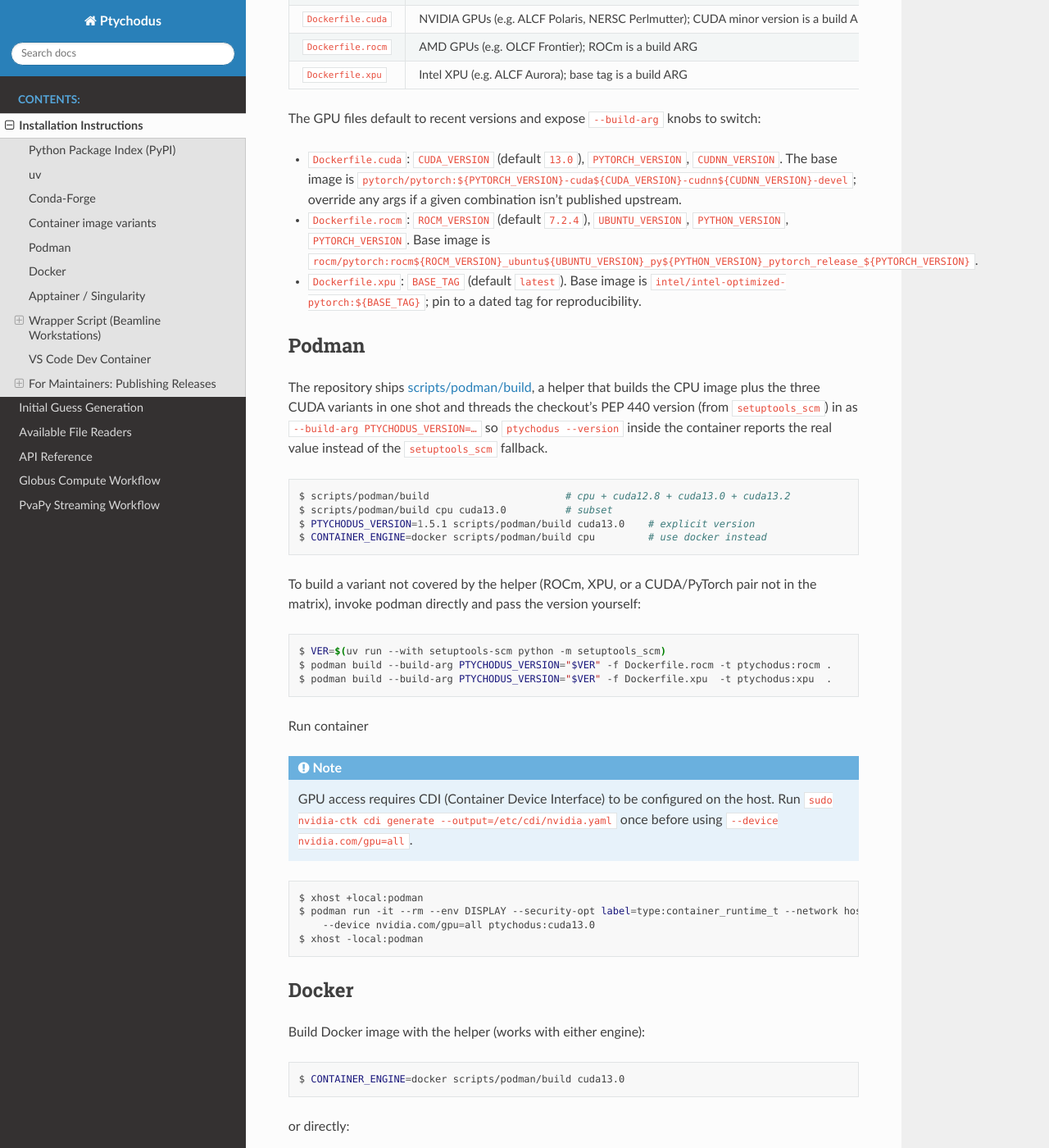
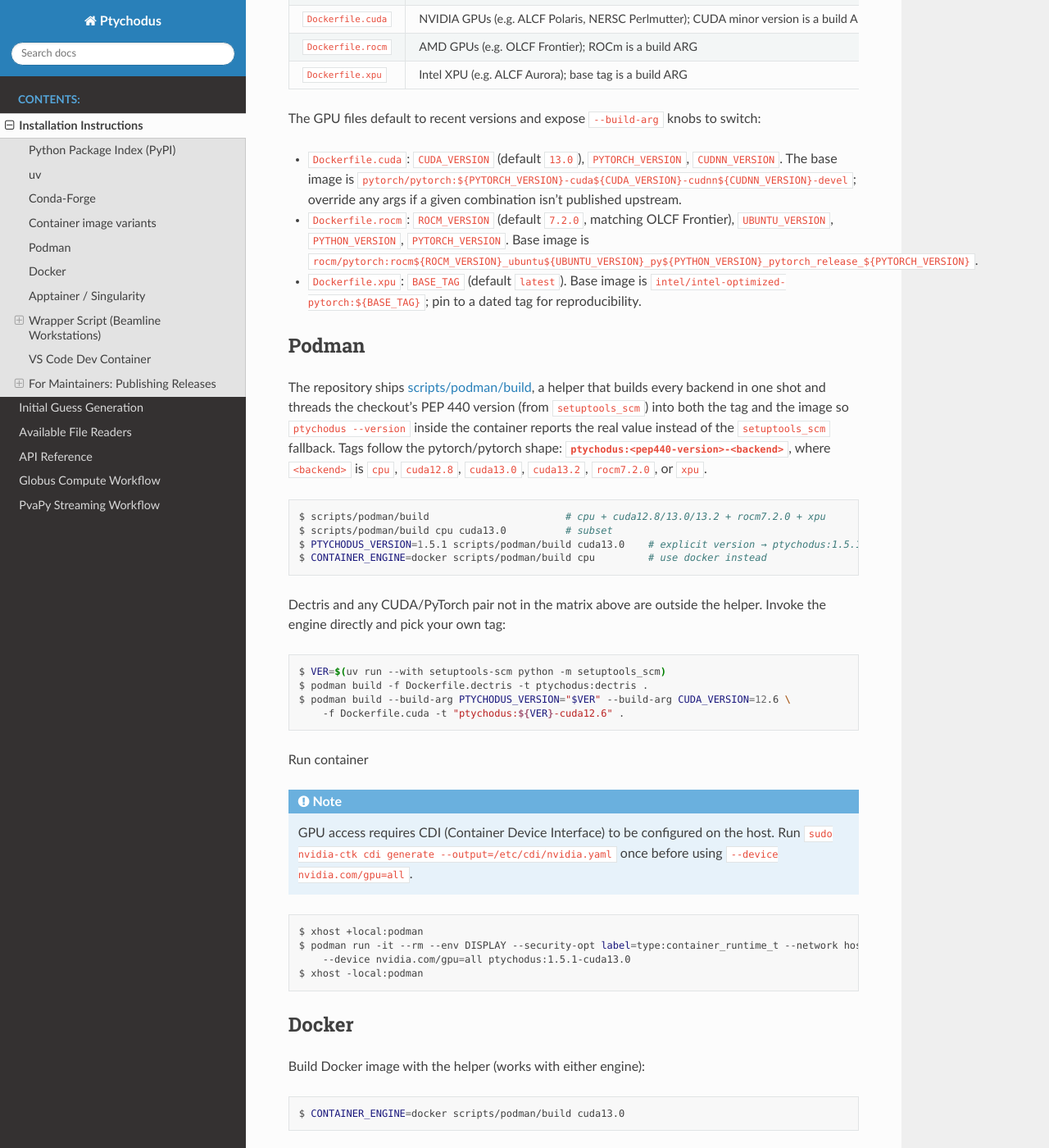
Before and after one commit to AdvancedPhotonSource/ptychodus, a Sphinx documentation site: the page built from docs/source/getting_started.md, in a window 1280 px wide and 1400 px high, scrolled down 1506 px. Shown: the whole window at 82% size. Built offline with Sphinx 7.4.7 and the Read the Docs theme 3.1.0, drawn with Linux system fonts in a browser that asks for light colours; some of the changed text lies outside the part shown.

Commit message:
build: include ptychodus version in container image tags
Tag format is now `ptychodus:<pep440-version>-<backend>` (pytorch/pytorch
shape, minus runtime/devel). Helper covers cpu, cuda12.8/13.0/13.2,
rocm7.2.0, xpu; ROCm default lowered to 7.2.0 per OLCF Frontier docs.
Wrapper resolves the newest matching versioned image at runtime so a
rebuild doesn't require editing the script.

Co-Authored-By: Claude Opus 4.7 (1M context) <noreply@anthropic.com>

````diff
--- a/docs/source/getting_started.md
+++ b/docs/source/getting_started.md
@@ -77,26 +77,27 @@ The repository ships one Dockerfile per accelerator family. Pick the variant tha
 The GPU files default to recent versions and expose `--build-arg` knobs to switch:
 
 - `Dockerfile.cuda`: `CUDA_VERSION` (default `13.0`), `PYTORCH_VERSION`, `CUDNN_VERSION`. The base image is `pytorch/pytorch:${PYTORCH_VERSION}-cuda${CUDA_VERSION}-cudnn${CUDNN_VERSION}-devel`; override any args if a given combination isn't published upstream.
-- `Dockerfile.rocm`: `ROCM_VERSION` (default `7.2.4`), `UBUNTU_VERSION`, `PYTHON_VERSION`, `PYTORCH_VERSION`. Base image is `rocm/pytorch:rocm${ROCM_VERSION}_ubuntu${UBUNTU_VERSION}_py${PYTHON_VERSION}_pytorch_release_${PYTORCH_VERSION}`.
+- `Dockerfile.rocm`: `ROCM_VERSION` (default `7.2.0`, matching OLCF Frontier), `UBUNTU_VERSION`, `PYTHON_VERSION`, `PYTORCH_VERSION`. Base image is `rocm/pytorch:rocm${ROCM_VERSION}_ubuntu${UBUNTU_VERSION}_py${PYTHON_VERSION}_pytorch_release_${PYTORCH_VERSION}`.
 - `Dockerfile.xpu`: `BASE_TAG` (default `latest`). Base image is `intel/intel-optimized-pytorch:${BASE_TAG}`; pin to a dated tag for reproducibility.
 
 ## Podman
 
-The repository ships [scripts/podman/build](../../scripts/podman/build), a helper that builds the CPU image plus the three CUDA variants in one shot and threads the checkout's PEP 440 version (from `setuptools_scm`) in as `--build-arg PTYCHODUS_VERSION=…` so `ptychodus --version` inside the container reports the real value instead of the `setuptools_scm` fallback.
+The repository ships [scripts/podman/build](../../scripts/podman/build), a helper that builds every backend in one shot and threads the checkout's PEP 440 version (from `setuptools_scm`) into both the tag and the image so `ptychodus --version` inside the container reports the real value instead of the `setuptools_scm` fallback. Tags follow the pytorch/pytorch shape: **`ptychodus:<pep440-version>-<backend>`**, where `<backend>` is `cpu`, `cuda12.8`, `cuda13.0`, `cuda13.2`, `rocm7.2.0`, or `xpu`.
 
 ```sh
-$ scripts/podman/build                       # cpu + cuda12.8 + cuda13.0 + cuda13.2
+$ scripts/podman/build                       # cpu + cuda12.8/13.0/13.2 + rocm7.2.0 + xpu
 $ scripts/podman/build cpu cuda13.0          # subset
-$ PTYCHODUS_VERSION=1.5.1 scripts/podman/build cuda13.0    # explicit version
+$ PTYCHODUS_VERSION=1.5.1 scripts/podman/build cuda13.0    # explicit version → ptychodus:1.5.1-cuda13.0
 $ CONTAINER_ENGINE=docker scripts/podman/build cpu         # use docker instead
 ```
 
-To build a variant not covered by the helper (ROCm, XPU, or a CUDA/PyTorch pair not in the matrix), invoke podman directly and pass the version yourself:
+Dectris and any CUDA/PyTorch pair not in the matrix above are outside the helper. Invoke the engine directly and pick your own tag:
 
 ```sh
 $ VER=$(uv run --with setuptools-scm python -m setuptools_scm)
-$ podman build --build-arg PTYCHODUS_VERSION="$VER" -f Dockerfile.rocm -t ptychodus:rocm .
-$ podman build --build-arg PTYCHODUS_VERSION="$VER" -f Dockerfile.xpu  -t ptychodus:xpu  .
+$ podman build -f Dockerfile.dectris -t ptychodus:dectris .
+$ podman build --build-arg PTYCHODUS_VERSION="$VER" --build-arg CUDA_VERSION=12.6 \
+    -f Dockerfile.cuda -t "ptychodus:${VER}-cuda12.6" .
 ```
 
 Run container
@@ -108,7 +109,7 @@ GPU access requires CDI (Container Device Interface) to be configured on the hos
 ```sh
 $ xhost +local:podman
 $ podman run -it --rm --env DISPLAY --security-opt label=type:container_runtime_t --network host \
-    --device nvidia.com/gpu=all ptychodus:cuda13.0
+    --device nvidia.com/gpu=all ptychodus:1.5.1-cuda13.0
 $ xhost -local:podman
 ```
 
@@ -136,7 +137,7 @@ GPU access requires [nvidia-container-toolkit](https://docs.nvidia.com/datacente
 ```sh
 $ xhost +local:docker
 $ docker run -it --rm  -e "DISPLAY=$DISPLAY" -v "$HOME/.Xauthority:/root/.Xauthority:ro" --network host \
-      --gpus all --ipc=host --ulimit memlock=-1 --ulimit stack=67108864 ptychodus:cuda13.0
+      --gpus all --ipc=host --ulimit memlock=-1 --ulimit stack=67108864 ptychodus:1.5.1-cuda13.0
 $ xhost -local:docker
 ```
 
@@ -145,7 +146,7 @@ $ xhost -local:docker
 The images above are OCI-compliant and can be converted to SIF for HPC sites (NERSC, OLCF, ALCF) that prefer Apptainer. After building an OCI image locally, convert it:
 
 ```sh
-$ apptainer build ptychodus-cuda13.0.sif docker-daemon://localhost/ptychodus:cuda13.0
+$ apptainer build ptychodus-1.5.1-cuda13.0.sif docker-daemon://localhost/ptychodus:1.5.1-cuda13.0
 ```
 
 If the image lives in a registry, pull directly with `docker://` instead.
@@ -186,7 +187,7 @@ Sanity check:
 $ ptychodus --version
 ```
 
-stderr will show a one-line notice such as `ptychodus: using image ptychodus:cuda13.0 (detected: nvidia)`; stdout prints the version reported by the in-container `ptychodus`.
+stderr will show a one-line notice such as `ptychodus: using image ptychodus:1.5.1-cuda13.0 (detected: nvidia)` — the wrapper resolves the newest `ptychodus:*-cuda13.0` tag in local podman storage at each launch. stdout prints the version reported by the in-container `ptychodus`.
 
 ### Usage
 
@@ -194,7 +195,7 @@ stderr will show a one-line notice such as `ptychodus: using image ptychodus:cud
 $ ptychodus                                          # GUI, auto-detect GPU
 $ ptychodus -s settings.ini                          # GUI with settings
 $ ptychodus -b reconstruct -i ./input -o ./output    # headless batch
-$ PTYCHODUS_IMAGE=ptychodus:cpu ptychodus            # force CPU image
+$ PTYCHODUS_IMAGE=ptychodus:1.5.1-cpu ptychodus      # force a specific image
 $ PTYCHODUS_QUIET=1 ptychodus -v                     # silent, version only
 ```
 
@@ -207,14 +208,14 @@ File paths passed via `-i`, `-o`, `-s`, or as positional arguments resolve natur
 | `PTYCHODUS_IMAGE` | Skip GPU auto-detection; use this image tag verbatim. |
 | `PTYCHODUS_QUIET` | Suppress the stderr "using image" notice. |
 
-The image tag map and the list of beamline mounts live near the top of `scripts/podman/ptychodus` and can be edited in place to retag or add sites (for example `/data`, `/nsls2`).
+The `BACKEND_FOR` map (which backend suffix pairs with each detected GPU family) and the `BEAMLINE_MOUNTS` list live near the top of `scripts/podman/ptychodus` and can be edited in place to change the default CUDA/ROCm version per site or to add mount points (for example `/data`, `/nsls2`). The wrapper joins the suffix to the newest matching `ptychodus:*-<suffix>` image at runtime, so a rebuild does not require editing the script.
 
 ### Troubleshooting
 
-- **"image … not found in rootless podman storage"** — run the `podman build` command printed in the error.
+- **"no ptychodus:\*-\<suffix\> image found in rootless podman storage"** — run the `scripts/podman/build` invocation printed in the error.
 - **"cannot open display"** — confirm `$DISPLAY` is set in the shell, then run `xhost +local:` once per X session. Wayland desktops work via XWayland as long as `$DISPLAY` is set (the default on GNOME and KDE).
 - **"podman: command not found"** — ask facility IT to install rootless podman.
-- **Wrong GPU family detected** — override with `PTYCHODUS_IMAGE=ptychodus:cpu` (or any other tag).
+- **Wrong GPU family detected** — override with `PTYCHODUS_IMAGE=ptychodus:1.5.1-cpu` (or any other versioned tag).
 - **Files written by the container are owned by root** — rootless `--userns=keep-id` is not in effect; check `podman info` for `rootless: true`.
 - **"permission denied" on a path argument** — the path is outside the bind-mounted set. Run from under `$HOME` or one of the beamline roots, or add the path to `BEAMLINE_MOUNTS` at the top of the wrapper.
 
````
Also changed, not shown: other parts of docs/source/getting_started.md (+1 -1 lines), 3 other files.
